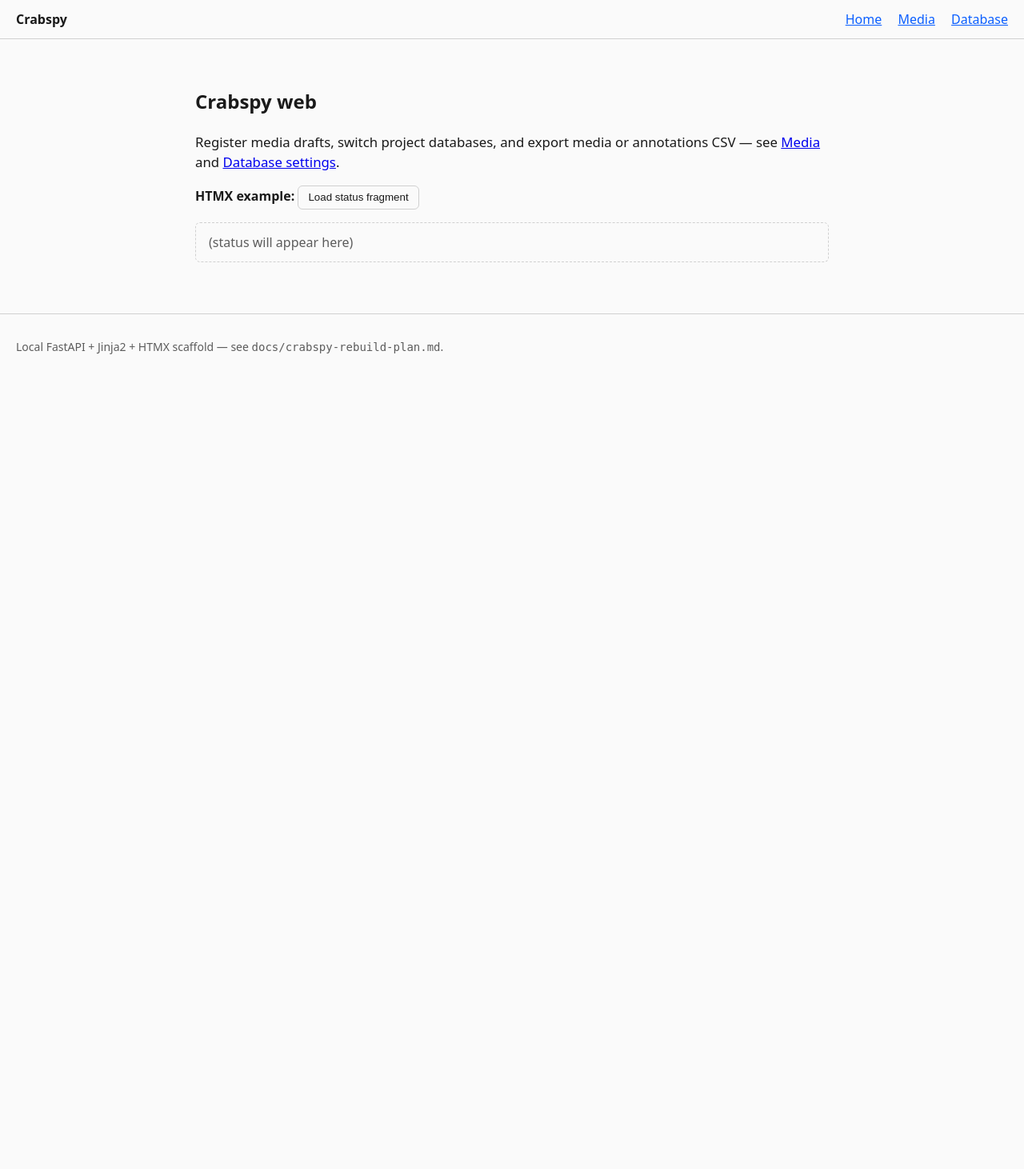
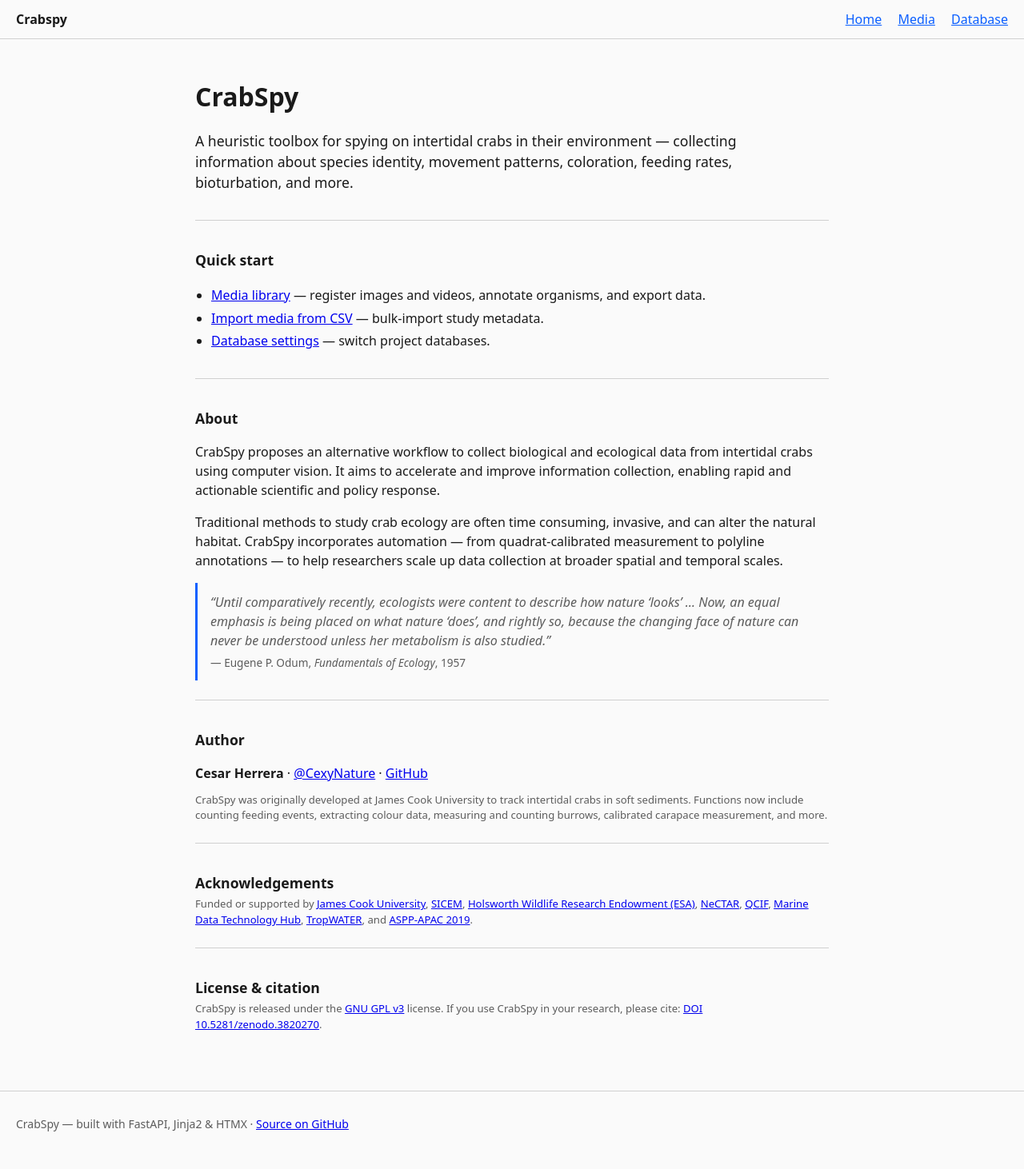
Before and after one commit to CexyNature/Crabspy, a FastAPI app: page / in a window 1280 px wide. Shown: the whole page at 80% size. Before the commit the page ends 443 px from the top, so only its background shows below. Run offline with FastAPI, Linux system fonts and the light colour scheme.

Commit message:
💄 Update UI and style files

```diff
--- a/apps/web/crabspy_web/static/css/app.css
+++ b/apps/web/crabspy_web/static/css/app.css
@@ -70,8 +70,53 @@ body {
   padding: 1rem 0;
 }
 
+.panel + .panel {
+  border-top: 1px solid var(--border);
+}
+
 .lead {
-  font-size: 1.05rem;
+  font-size: 1.1rem;
+  max-width: 44rem;
+}
+
+.h3 {
+  font-size: 1.15rem;
+  margin-top: 0.75rem;
+}
+
+.landing-hero {
+  padding: 1.5rem 0 1rem;
+}
+
+.landing-hero h1 {
+  font-size: 2rem;
+  margin: 0 0 0.5rem;
+}
+
+.landing-links {
+  padding-left: 1.25rem;
+  line-height: 1.8;
+}
+
+.landing-quote {
+  margin: 1rem 0 0.5rem 0;
+  padding: 0.75rem 1rem;
+  border-left: 3px solid var(--accent);
+  font-style: italic;
+  color: var(--muted);
+}
+
+.landing-quote p {
+  margin: 0 0 0.4rem;
+}
+
+.landing-quote footer {
+  font-style: normal;
+  font-size: 0.85rem;
+}
+
+.small-print {
+  font-size: 0.9rem;
 }
 
 .btn {
--- a/apps/web/crabspy_web/templates/layouts/base.html
+++ b/apps/web/crabspy_web/templates/layouts/base.html
@@ -20,7 +20,7 @@
       {% block content %}{% endblock %}
     </main>
     <footer class="site-footer">
-      <p class="muted">Local FastAPI + Jinja2 + HTMX scaffold — see <code>docs/crabspy-rebuild-plan.md</code>.</p>
+      <p class="muted">CrabSpy &mdash; built with FastAPI, Jinja2 &amp; HTMX · <a href="https://github.com/CexyNature/Crabspy" target="_blank" rel="noopener">Source on GitHub</a></p>
     </footer>
     <script src="{{ url_for('static', path='js/app.js') }}" defer></script>
   </body>
--- a/apps/web/crabspy_web/templates/pages/index.html
+++ b/apps/web/crabspy_web/templates/pages/index.html
@@ -1,26 +1,72 @@
 {% extends "layouts/base.html" %}
 {% block title %}{{ title }} — Crabspy{% endblock %}
 {% block content %}
+  <section class="panel landing-hero">
+    <h1>CrabSpy</h1>
+    <p class="lead">
+      A heuristic toolbox for spying on intertidal crabs in their environment — collecting information about species identity, movement patterns, coloration, feeding rates, bioturbation, and more.
+    </p>
+  </section>
+
   <section class="panel">
-    <h1>Crabspy web</h1>
-    <p class="lead">
-      Register media drafts, switch project databases, and export media or annotations CSV — see <a href="/media/">Media</a> and
-      <a href="/settings/database">Database settings</a>.
+    <h2 class="h3">Quick start</h2>
+    <ul class="landing-links">
+      <li><a href="/media/">Media library</a> — register images and videos, annotate organisms, and export data.</li>
+      <li><a href="/media/import">Import media from CSV</a> — bulk-import study metadata.</li>
+      <li><a href="/settings/database">Database settings</a> — switch project databases.</li>
+    </ul>
+  </section>
+
+  <section class="panel">
+    <h2 class="h3">About</h2>
+    <p>
+      CrabSpy proposes an alternative workflow to collect biological and ecological data from intertidal crabs using computer vision. It aims to accelerate and improve information collection, enabling rapid and actionable scientific and policy response.
     </p>
     <p>
-      <strong>HTMX example:</strong>
-      <button
-        type="button"
-        class="btn"
-        hx-get="/fragments/status"
-        hx-target="#status-panel"
-        hx-swap="innerHTML"
-      >
-        Load status fragment
-      </button>
+      Traditional methods to study crab ecology are often time consuming, invasive, and can alter the natural habitat. CrabSpy incorporates automation — from quadrat-calibrated measurement to polyline annotations — to help researchers scale up data collection at broader spatial and temporal scales.
     </p>
-    <div id="status-panel" class="status-panel muted" aria-live="polite">
-      (status will appear here)
-    </div>
+    <blockquote class="landing-quote">
+      <p>
+        &ldquo;Until comparatively recently, ecologists were content to describe how nature &lsquo;looks&rsquo; &hellip; Now, an equal emphasis is being placed on what nature &lsquo;does&rsquo;, and rightly so, because the changing face of nature can never be understood unless her metabolism is also studied.&rdquo;
+      </p>
+      <footer class="muted">— Eugene P. Odum, <cite>Fundamentals of Ecology</cite>, 1957</footer>
+    </blockquote>
+  </section>
+
+  <section class="panel">
+    <h2 class="h3">Author</h2>
+    <p>
+      <strong>Cesar Herrera</strong>
+      · <a href="https://twitter.com/CexyNature" target="_blank" rel="noopener">@CexyNature</a>
+      · <a href="https://github.com/CexyNature" target="_blank" rel="noopener">GitHub</a>
+    </p>
+    <p class="muted small-print">
+      CrabSpy was originally developed at James Cook University to track intertidal crabs in soft sediments. Functions now include counting feeding events, extracting colour data, measuring and counting burrows, calibrated carapace measurement, and more.
+    </p>
+  </section>
+
+  <section class="panel">
+    <h2 class="h3">Acknowledgements</h2>
+    <p class="muted small-print">
+      Funded or supported by
+      <a href="https://www.jcu.edu.au/" target="_blank" rel="noopener">James Cook University</a>,
+      <a href="https://www.jcu.edu.au/sicem" target="_blank" rel="noopener">SICEM</a>,
+      <a href="https://www.ecolsoc.org.au/awards-and-prizes/holsworth-wildlife-research-endowment" target="_blank" rel="noopener">Holsworth Wildlife Research Endowment (ESA)</a>,
+      <a href="https://nectar.org.au/" target="_blank" rel="noopener">NeCTAR</a>,
+      <a href="https://www.qcif.edu.au/" target="_blank" rel="noopener">QCIF</a>,
+      <a href="https://www.mdatatechjcu.com/" target="_blank" rel="noopener">Marine Data Technology Hub</a>,
+      <a href="https://www.tropwater.com/" target="_blank" rel="noopener">TropWATER</a>,
+      and <a href="https://scipy-school.org/" target="_blank" rel="noopener">ASPP-APAC 2019</a>.
+    </p>
+  </section>
+
+  <section class="panel">
+    <h2 class="h3">License &amp; citation</h2>
+    <p class="muted small-print">
+      CrabSpy is released under the
+      <a href="https://www.gnu.org/licenses/gpl-3.0" target="_blank" rel="noopener">GNU GPL v3</a> license.
+      If you use CrabSpy in your research, please cite:
+      <a href="https://doi.org/10.5281/zenodo.3820270" target="_blank" rel="noopener">DOI 10.5281/zenodo.3820270</a>.
+    </p>
   </section>
 {% endblock %}
```
